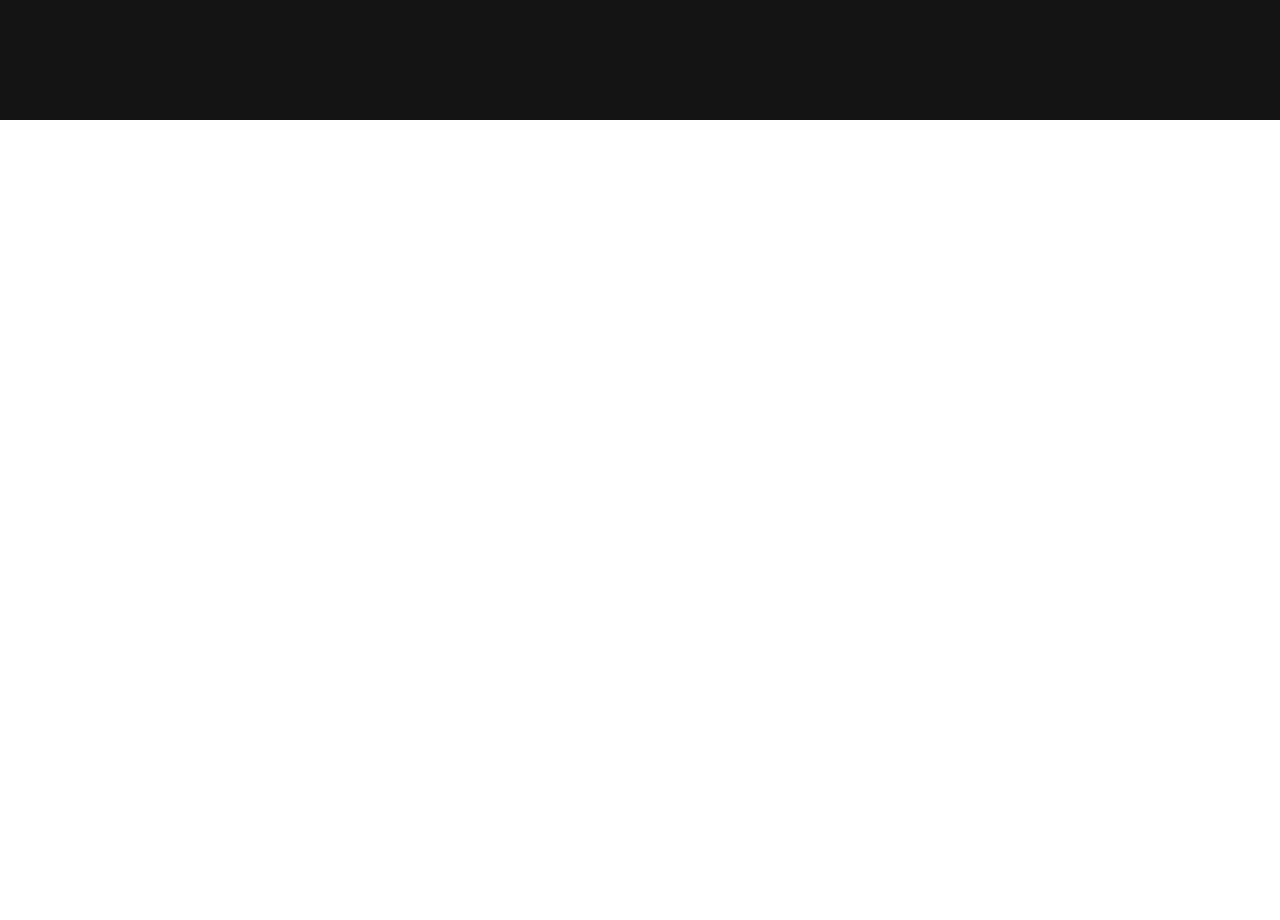
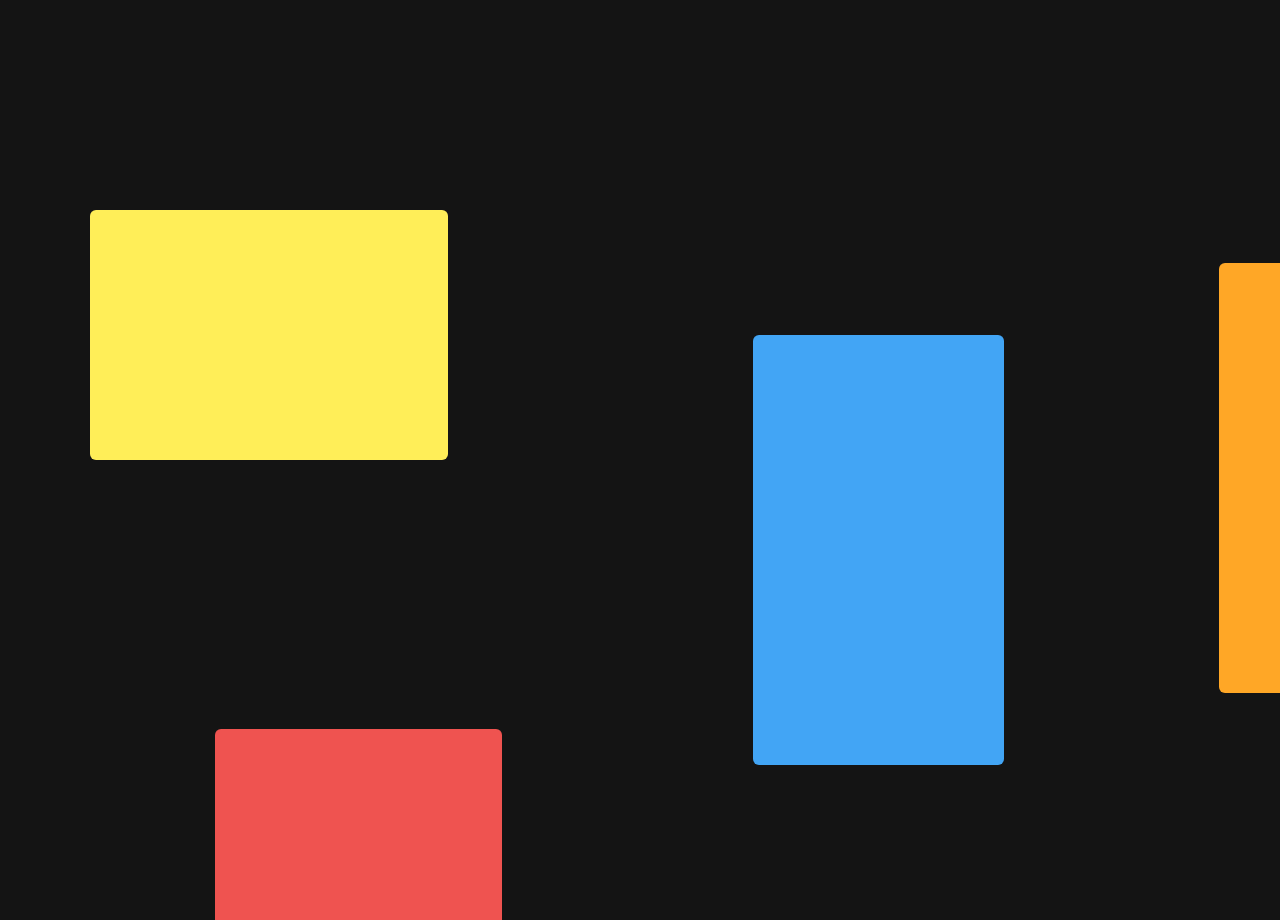
Before and after one commit to kncalderong/css-cool-effects, a React (Vite) app: page / in a window 1280 px wide. Shown: the part 7080-8000 px from the top of the page. Before the commit the page ends 7200 px from the top, so only its background shows below. Built offline with nearby package versions, Linux system fonts and the light colour scheme; a web font is replaced by a local one.

Commit message:
feat: GlideImagesGallery component finished

```diff
--- a/src/App.tsx
+++ b/src/App.tsx
@@ -1,3 +1,4 @@
+import GlideImageGallery from "./components/GlideImageGallery/GlideImageGallery"
 import HoverLight from "./components/HoverLight/HoverLight"
 import KippoHoverCard from "./components/KippoHoverCard/KippoHoverCard"
 import MagicalText from "./components/MagicalText/MagicalText"
@@ -20,7 +21,8 @@ function App() {
       <StaggeredGrid />
       <ParallaxMenu />
       <MouseTrailer />
-      <KippoHoverCard/>
+      <KippoHoverCard />
+      <GlideImageGallery/>
     </main>
   )
 }
--- /dev/null
+++ b/src/components/GlideImageGallery/GlideImageGallery.tsx
@@ -0,0 +1,48 @@
+import { useRef } from "react"
+import Tile from "./Tile"
+
+const GlideImageGallery = () => {
+
+  const galleryRef = useRef<HTMLDivElement>(null)
+
+  const handleMouseMovement = (e: React.MouseEvent) => {
+    console.log(e)
+    const mouseX = e.clientX,
+      mouseY = e.clientY;
+
+    const xDecimal = mouseX / window.innerWidth,
+      yDecimal = mouseY / window.innerHeight;
+
+    const maxX = galleryRef.current!.offsetWidth - window.innerWidth,
+      maxY = galleryRef.current!.offsetHeight - window.innerHeight;
+
+    const panX = maxX * xDecimal * -1,
+      panY = maxY * yDecimal * -1;
+
+    galleryRef.current!.animate({
+      transform: `translate(${panX}px, ${panY}px)`
+    }, {
+      duration: 4000,
+      fill: "forwards",
+      easing: "ease"
+    })
+  }
+
+  return (
+    <section className="w-full h-screen bg-dark-gray overflow-hidden relative" onMouseMove={handleMouseMovement}>
+      <div className="gallery h-[140vmax] w-[140vmax] absolute" ref={galleryRef}>
+        <Tile img='https://images.unsplash.com/photo-1481349518771-20055b2a7b24?ixlib=rb-1.2.1&ixid=MnwxMjA3fDB8MHxzZWFyY2h8MjF8fHJhbmRvbSUyMG9iamVjdHN8ZW58MHx8MHx8&auto=format&fit=crop&w=800&q=70' additionalStyles="bg-[rgb(255,238,88)] h-[14%] w-[20%] left-[5%] top-[5%]" />
+        <Tile img="https://images.unsplash.com/photo-1515266591878-f93e32bc5937?ixlib=rb-1.2.1&ixid=MnwxMjA3fDB8MHxzZWFyY2h8MTF8fGJsdWV8ZW58MHx8MHx8&auto=format&fit=crop&w=800&q=70" additionalStyles="bg-[rgb(66,165,245)] h-[24%] w-[14%] left-[42%] top-[12%]" />
+        <Tile img="https://images.unsplash.com/photo-1587590227264-0ac64ce63ce8?ixlib=rb-1.2.1&ixid=MnwxMjA3fDB8MHxzZWFyY2h8NHx8cmFuZG9tJTIwb2JqZWN0c3xlbnwwfHwwfHw%3D&auto=format&fit=crop&w=800&q=70" additionalStyles="bg-[rgb(239,83,80)] h-[18%] w-[16%] left-[12%] top-[34%]" />
+        <Tile img="https://images.unsplash.com/photo-1520121401995-928cd50d4e27?ixlib=rb-1.2.1&ixid=MnwxMjA3fDB8MHxzZWFyY2h8NHx8Z3JlZW58ZW58MHx8MHx8&auto=format&fit=crop&w=800&q=70" additionalStyles="bg-[rgb(102,187,106)] h-[14%] w-[12%] left-[45%] top-[48%]" />
+        <Tile img="https://images.unsplash.com/photo-1511447333015-45b65e60f6d5?ixlib=rb-1.2.1&ixid=MnwxMjA3fDB8MHxzZWFyY2h8NXx8cHVycGxlfGVufDB8fDB8fA%3D%3D&auto=format&fit=crop&w=800&q=70" additionalStyles="bg-[rgb(171,71,188)] h-[16%] w-[32%] left-[8%] top-[70%]" />
+        <Tile img="https://images.unsplash.com/photo-1557800636-894a64c1696f?ixlib=rb-1.2.1&ixid=MnwxMjA3fDB8MHxzZWFyY2h8Mnx8b3JhbmdlfGVufDB8fDB8fA%3D%3D&auto=format&fit=crop&w=800&q=70" additionalStyles="bg-[rgb(255,167,38)] h-[24%] w-[24%] left-[68%] top-[8%]" />
+        <Tile img="https://images.unsplash.com/photo-1520338258525-606b90f95b04?ixlib=rb-1.2.1&ixid=MnwxMjA3fDB8MHxzZWFyY2h8MTR8fGRhcmslMjBibHVlfGVufDB8fDB8fA%3D%3D&auto=format&fit=crop&w=800&q=70" additionalStyles="bg-[rgb(63,81,181)] h-[16%] w-[20%] left-[50%] top-[74%]" />
+        <Tile img="https://images.unsplash.com/photo-1521127474489-d524412fd439?ixlib=rb-1.2.1&ixid=MnwxMjA3fDB8MHxzZWFyY2h8NTh8fHJhbmRvbSUyMG9iamVjdHN8ZW58MHx8MHx8&auto=format&fit=crop&w=800&q=70" additionalStyles="bg-[rgb(141,110,99)] h-[24%] w-[18%] left-[72%] top-[42%]" />
+        <Tile img="https://images.unsplash.com/photo-1598300042247-d088f8ab3a91?ixlib=rb-1.2.1&ixid=MnwxMjA3fDB8MHxzZWFyY2h8OXx8cmFuZG9tJTIwb2JqZWN0c3xlbnwwfHwwfHw%3D&auto=format&fit=crop&w=800&q=70" additionalStyles="bg-[rgb(250,250,250)] h-[10%] w-[8%] left-[84%] top-[84%]" />
+      </div>
+    </section>
+  )
+}
+
+export default GlideImageGallery
--- /dev/null
+++ b/src/components/GlideImageGallery/Tile.tsx
@@ -0,0 +1,20 @@
+import { useState } from "react"
+
+type TileTypes = {
+  img: string,
+  additionalStyles: string
+}
+
+
+
+const Tile = ({ img, additionalStyles }: TileTypes) => {
+
+  const [isHover, setIsHover] = useState<boolean>(false)
+  return (
+    <div className={`${additionalStyles} rounded-md absolute transition-transform duration-700 ease-in hover:scale-110`} onMouseEnter={()=>setIsHover(true)}  onMouseLeave={()=>setIsHover(false)}>
+      <img src={img} alt="imageOfTile" className={`${isHover ? 'opacity-100 scale-110' : 'opacity-0'} h-full w-full object-cover rounded-md transition-opacity duration-300 ease-in-out`} />
+    </div>
+  )
+}
+
+export default Tile
```
